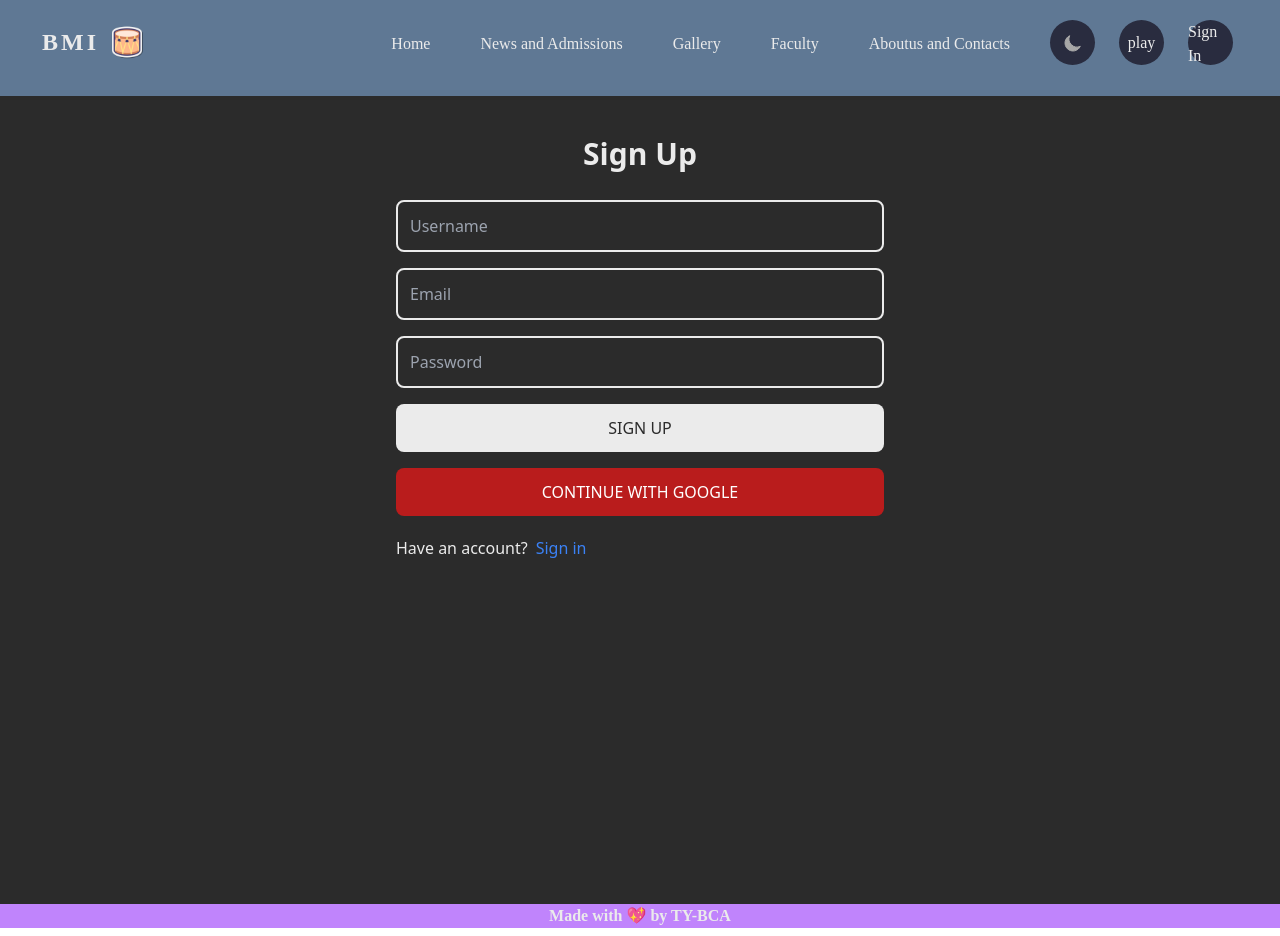
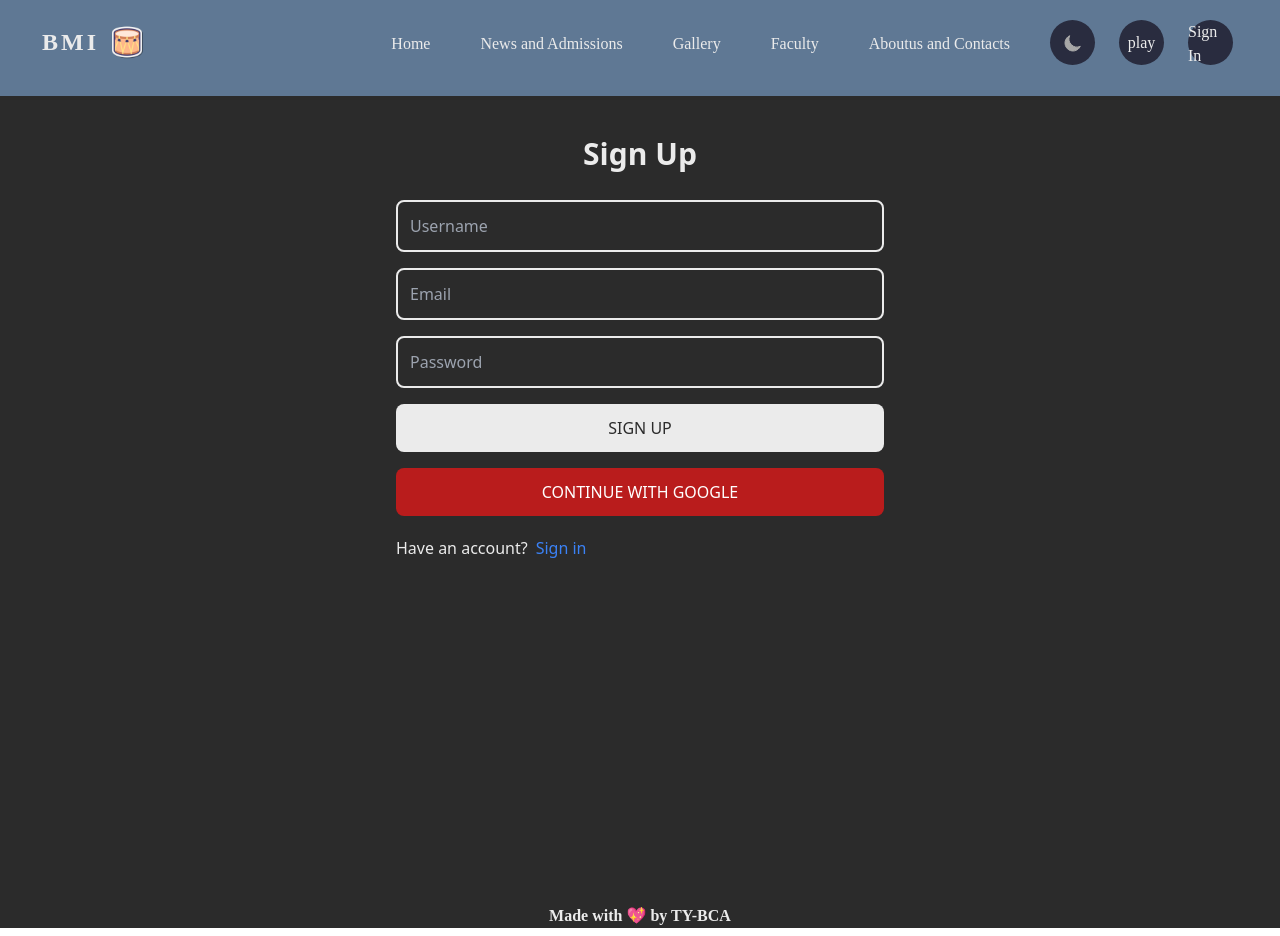
Before and after one commit to babanigit/Third-Year-MERN-Project, a React (Vite) app in the folder app/: page /signup in a window 1280 px wide. Built offline with nearby package versions, Linux system fonts and the light colour scheme; no server answers.

Commit message:
new added

```diff
--- a/app/src/components/2footer/Footer.jsx
+++ b/app/src/components/2footer/Footer.jsx
@@ -7,7 +7,7 @@ export default function Footer(props) {
   return (
     <div className="footer-div my-2">
       {/* <Fade> */}
-        <p className="footer-text bg-purple-400" style={{ color: props.theme.secondaryText }}>
+        <p className="footer-text " style={{ color: props.theme.secondaryText }}>
           Made with <span role="img">💖</span> by {greeting.title2}
         </p>
       {/* </Fade> */}
--- a/app/src/components/3RegisterLogin/SignUp.jsx
+++ b/app/src/components/3RegisterLogin/SignUp.jsx
@@ -105,7 +105,7 @@ const SignUp = (props) => {
         </form>
         <div className="flex gap-2 mt-5">
           <p>Have an account?</p>
-          <Link to="/sign-in">
+          <Link to="/signin">
             <span className="text-blue-500">Sign in</span>
           </Link>
         </div>
--- a/app/src/components/4Profile/Profile.jsx
+++ b/app/src/components/4Profile/Profile.jsx
@@ -146,7 +146,7 @@ const Profile = (props) => {
     <>
       <div
         style={{ background: props.theme.body, color: props.theme.text }}
-        className="p-3 max-w-lg mx-auto"
+        className="p-3 h-screen max-w-lg mx-auto"
       >
         <h1 className="text-3xl font-semibold text-center my-7">Profile</h1>
         <form onSubmit={handleSubmit} className="flex flex-col gap-4">
```
